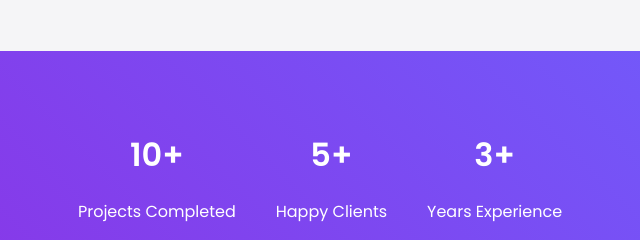
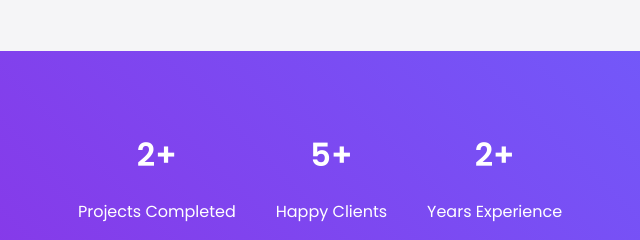
Before and after one commit to CodeCipherX-web/Portfolio, a plain HTML site: page index.html in a window 1280 px wide. Shown: the part 1180-1420 px from the top of the page, 320-960 px from the left. Drawn offline with Linux system fonts and the light colour scheme.

Commit message:
changed no. of projects

```diff
--- a/index.html
+++ b/index.html
@@ -62,7 +62,7 @@
   <section id="stats">
     <div class="container stats-container">
       <div class="stat">
-        <h3>10+</h3>
+        <h3>2+</h3>
         <p>Projects Completed</p>
       </div>
       <div class="stat">
@@ -70,7 +70,7 @@
         <p>Happy Clients</p>
       </div>
       <div class="stat">
-        <h3>3+</h3>
+        <h3>2+</h3>
         <p>Years Experience</p>
       </div>
     </div>
```
